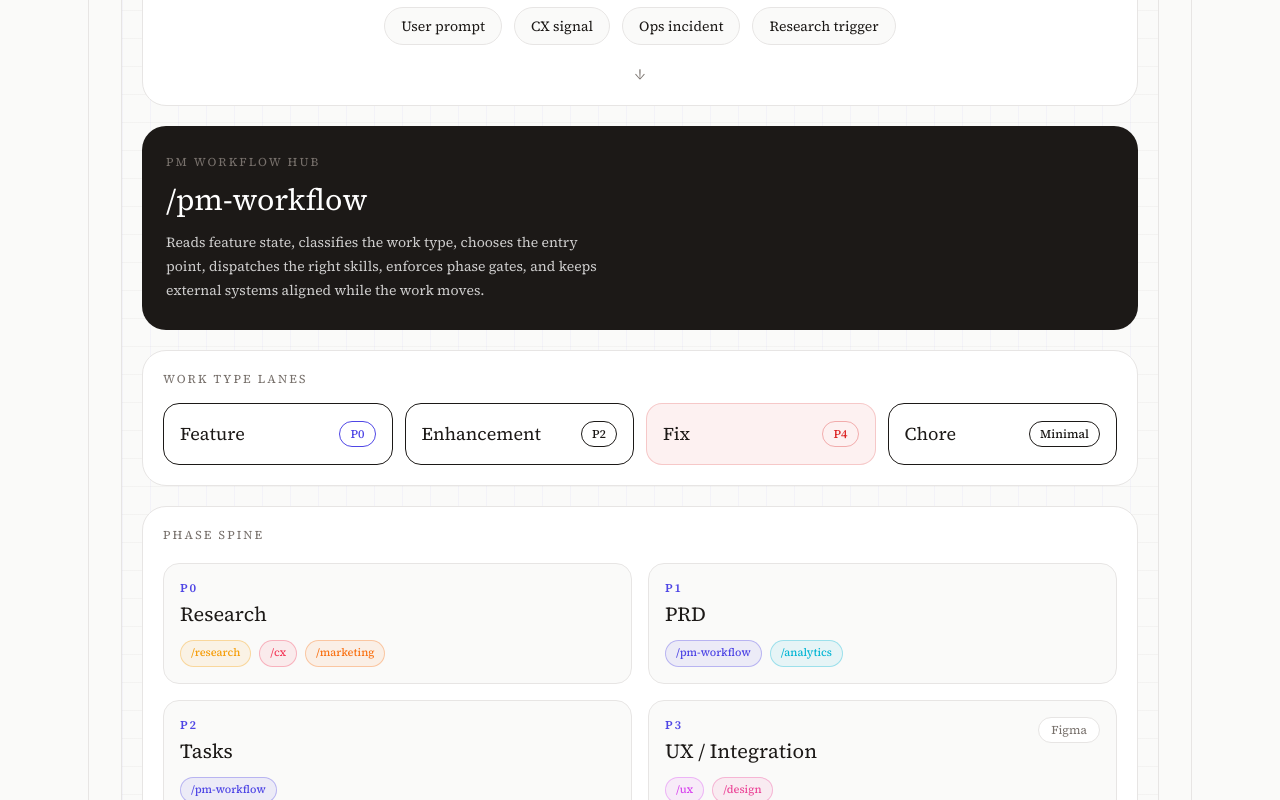
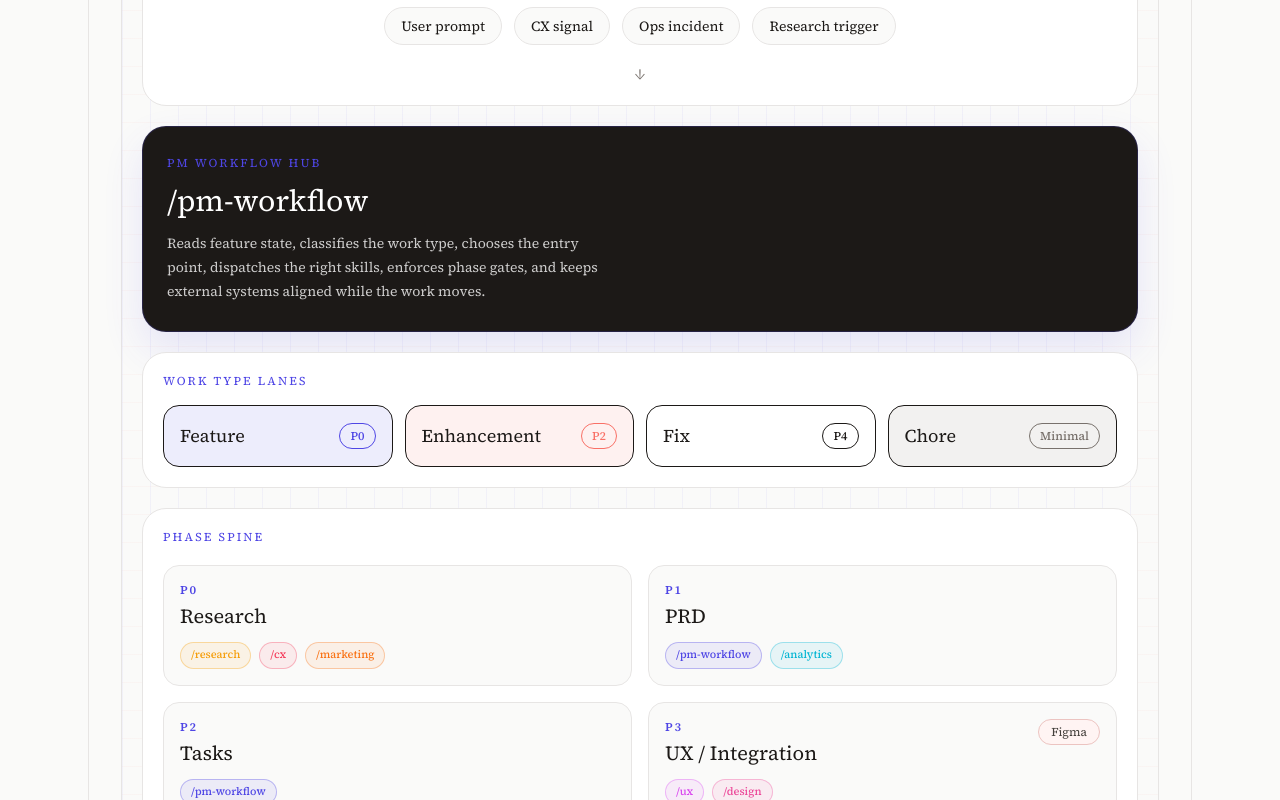
Before and after one commit to Regevba/fitme-story, a Next.js app: page /pm-flow in a window 1280 px wide. Shown: the part 1020-1820 px from the top of the page. Built offline with nearby package versions, Linux system fonts and the light colour scheme; no server answers.

Commit message:
style: align pm-flow palette

```diff
--- a/src/components/pm-flow/LifecycleLoop.tsx
+++ b/src/components/pm-flow/LifecycleLoop.tsx
@@ -6,6 +6,7 @@ type WorkType = {
   label: string;
   entry: string;
   accent: string;
+  background: string;
 };
 
 type PhaseBlueprint = {
@@ -19,10 +20,30 @@ type PhaseBlueprint = {
 const INPUTS = ['User prompt', 'CX signal', 'Ops incident', 'Research trigger'];
 
 const WORK_TYPES: WorkType[] = [
-  { label: 'Feature', entry: 'P0', accent: 'var(--color-brand-indigo)' },
-  { label: 'Enhancement', entry: 'P2', accent: 'var(--skill-marketing)' },
-  { label: 'Fix', entry: 'P4', accent: '#DC2626' },
-  { label: 'Chore', entry: 'Minimal', accent: 'var(--skill-ops)' },
+  {
+    label: 'Feature',
+    entry: 'P0',
+    accent: 'var(--color-brand-indigo)',
+    background: 'color-mix(in srgb, var(--color-brand-indigo) 10%, white)',
+  },
+  {
+    label: 'Enhancement',
+    entry: 'P2',
+    accent: 'var(--color-brand-coral)',
+    background: 'color-mix(in srgb, var(--color-brand-coral) 10%, white)',
+  },
+  {
+    label: 'Fix',
+    entry: 'P4',
+    accent: 'var(--color-brand-indigo-hover)',
+    background: 'color-mix(in srgb, var(--color-brand-indigo-hover) 8%, white)',
+  },
+  {
+    label: 'Chore',
+    entry: 'Minimal',
+    accent: 'var(--color-neutral-500)',
+    background: 'color-mix(in srgb, var(--color-neutral-500) 10%, white)',
+  },
 ];
 
 const PHASES: PhaseBlueprint[] = [
@@ -95,17 +116,17 @@ const CONTINUOUS = [
   {
     title: '/cx',
     detail: 'Customer voice across P0, P8, and P9.',
-    accent: 'var(--skill-cx)',
+    accent: 'var(--color-brand-coral)',
   },
   {
     title: '/marketing',
     detail: 'Positioning before launch and after ship.',
-    accent: 'var(--skill-marketing)',
+    accent: 'var(--color-brand-indigo)',
   },
   {
     title: '/ops',
     detail: 'Health, incidents, and operational drift across the loop.',
-    accent: 'var(--skill-ops)',
+    accent: 'var(--color-neutral-500)',
   },
 ];
 
@@ -138,7 +159,7 @@ function SkillChip({ slug }: { slug: SkillSlug }) {
 
 function SectionLabel({ children }: { children: React.ReactNode }) {
   return (
-    <div className="text-xs uppercase tracking-[0.18em] text-[var(--color-neutral-500)]">
+    <div className="text-xs uppercase tracking-[0.18em] text-[var(--color-brand-indigo)] dark:text-[var(--color-brand-indigo)]">
       {children}
     </div>
   );
@@ -149,10 +170,10 @@ export function LifecycleLoop() {
     <div className="my-8 space-y-6">
       <div className="rounded-[32px] border border-[var(--color-neutral-200)] bg-[var(--color-neutral-50)] p-5 dark:border-[var(--color-neutral-700)] dark:bg-[var(--color-neutral-900)] md:p-8">
         <div
-          className="rounded-[28px] border border-[var(--color-neutral-200)] p-5 dark:border-[var(--color-neutral-700)]"
+          className="rounded-[28px] border border-[var(--color-neutral-200)] p-5 shadow-[inset_0_1px_0_rgba(255,255,255,0.6)] dark:border-[var(--color-neutral-700)]"
           style={{
             backgroundImage:
-              'linear-gradient(to right, rgba(79,70,229,0.04) 1px, transparent 1px), linear-gradient(to bottom, rgba(120,113,108,0.05) 1px, transparent 1px)',
+              'linear-gradient(to right, rgba(79,70,229,0.05) 1px, transparent 1px), linear-gradient(to bottom, rgba(249,112,102,0.04) 1px, transparent 1px)',
             backgroundSize: '28px 28px',
           }}
         >
@@ -179,7 +200,7 @@ export function LifecycleLoop() {
               <div className="mt-4 flex justify-center text-[var(--color-neutral-500)]">↓</div>
             </div>
 
-            <div className="rounded-3xl bg-[var(--color-neutral-900)] px-6 py-7 text-white dark:bg-[var(--color-neutral-800)]">
+            <div className="rounded-3xl border border-[color:color-mix(in_srgb,var(--color-brand-indigo)_22%,transparent)] bg-[var(--color-neutral-900)] px-6 py-7 text-white shadow-[0_18px_40px_rgba(79,70,229,0.12)] dark:bg-[var(--color-neutral-800)]">
               <SectionLabel>PM Workflow Hub</SectionLabel>
               <div className="mt-3 font-serif text-3xl">/pm-workflow</div>
               <p className="mt-3 max-w-[60ch] text-sm leading-6 text-[rgba(255,255,255,0.78)]">
@@ -196,10 +217,7 @@ export function LifecycleLoop() {
                   <div
                     key={type.label}
                     className="rounded-2xl border p-4"
-                    style={{
-                      borderColor: `${type.accent}33`,
-                      backgroundColor: `${type.accent}10`,
-                    }}
+                    style={{ borderColor: `${type.accent}33`, backgroundColor: type.background }}
                   >
                     <div className="flex items-center justify-between gap-3">
                       <div className="font-serif text-lg">{type.label}</div>
@@ -224,7 +242,7 @@ export function LifecycleLoop() {
                 {PHASES.map((phase) => (
                   <div
                     key={phase.id}
-                    className="rounded-2xl border border-[var(--color-neutral-200)] bg-[var(--color-neutral-50)] p-4 dark:border-[var(--color-neutral-700)] dark:bg-[var(--color-neutral-900)]"
+                    className="rounded-2xl border border-[var(--color-neutral-200)] bg-[var(--color-neutral-50)] p-4 transition-colors hover:border-[color:color-mix(in_srgb,var(--color-brand-indigo)_24%,var(--color-neutral-200))] dark:border-[var(--color-neutral-700)] dark:bg-[var(--color-neutral-900)]"
                   >
                     <div className="flex flex-wrap items-start justify-between gap-3">
                       <div>
@@ -234,7 +252,7 @@ export function LifecycleLoop() {
                         <div className="mt-1 font-serif text-xl">{phase.title}</div>
                       </div>
                       {phase.sync ? (
-                        <div className="rounded-full border border-[var(--color-neutral-200)] bg-white px-3 py-1 text-xs text-[var(--color-neutral-500)] dark:border-[var(--color-neutral-700)] dark:bg-[var(--color-neutral-800)]">
+                        <div className="rounded-full border border-[color:color-mix(in_srgb,var(--color-brand-coral)_28%,var(--color-neutral-200))] bg-[color:color-mix(in_srgb,var(--color-brand-coral)_8%,white)] px-3 py-1 text-xs text-[var(--color-neutral-700)] dark:border-[var(--color-neutral-700)] dark:bg-[var(--color-neutral-800)] dark:text-[var(--color-neutral-300)]">
                           {phase.sync}
                         </div>
                       ) : null}
@@ -259,7 +277,7 @@ export function LifecycleLoop() {
                     className="rounded-2xl border p-4"
                     style={{
                       borderColor: `${item.accent}33`,
-                        backgroundColor: `${item.accent}10`,
+                      backgroundColor: `color-mix(in srgb, ${item.accent} 10%, white)`,
                     }}
                   >
                       <div className="text-sm font-semibold" style={{ color: item.accent }}>
@@ -279,7 +297,7 @@ export function LifecycleLoop() {
                   {SHARED_FILES.map((item) => (
                     <span
                       key={item}
-                      className="rounded-full border border-[var(--color-neutral-200)] bg-[var(--color-neutral-50)] px-3 py-1.5 text-xs dark:border-[var(--color-neutral-700)] dark:bg-[var(--color-neutral-900)]"
+                      className="rounded-full border border-[var(--color-neutral-200)] bg-[var(--color-neutral-50)] px-3 py-1.5 text-xs text-[var(--color-neutral-700)] dark:border-[var(--color-neutral-700)] dark:bg-[var(--color-neutral-900)] dark:text-[var(--color-neutral-300)]"
                     >
                       {item}
                     </span>
@@ -307,7 +325,7 @@ export function LifecycleLoop() {
             down here so the blueprint stays clear.
           </p>
         </div>
-        <div className="rounded-2xl border border-[var(--color-neutral-200)] bg-[var(--color-neutral-50)] p-5 dark:border-[var(--color-neutral-700)] dark:bg-[var(--color-neutral-900)]">
+        <div className="rounded-2xl border border-[color:color-mix(in_srgb,var(--color-brand-coral)_22%,var(--color-neutral-200))] bg-[color:color-mix(in_srgb,var(--color-brand-coral)_6%,var(--color-neutral-50))] p-5 dark:border-[var(--color-neutral-700)] dark:bg-[var(--color-neutral-900)]">
           <div className="text-xs uppercase tracking-[0.18em] text-[var(--color-neutral-500)]">
             Fast Lanes
           </div>
@@ -318,7 +336,7 @@ export function LifecycleLoop() {
             test, review, and merge.
           </p>
         </div>
-        <div className="rounded-2xl border border-[var(--color-neutral-200)] bg-[var(--color-neutral-50)] p-5 dark:border-[var(--color-neutral-700)] dark:bg-[var(--color-neutral-900)]">
+        <div className="rounded-2xl border border-[color:color-mix(in_srgb,var(--color-brand-indigo)_22%,var(--color-neutral-200))] bg-[color:color-mix(in_srgb,var(--color-brand-indigo)_6%,var(--color-neutral-50))] p-5 dark:border-[var(--color-neutral-700)] dark:bg-[var(--color-neutral-900)]">
           <div className="text-xs uppercase tracking-[0.18em] text-[var(--color-neutral-500)]">
             Continuous Roles
           </div>
```
Lines whose indentation alone changed are shown as unchanged.
